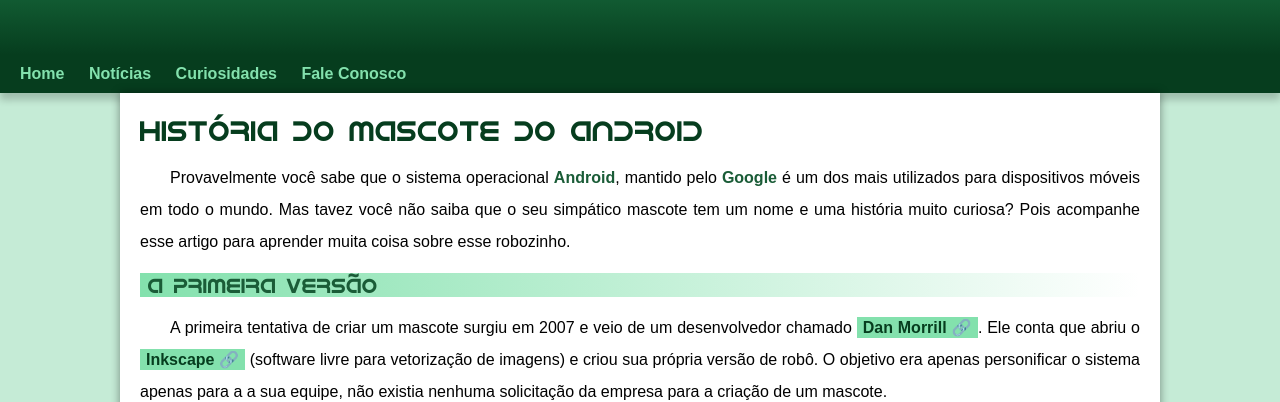
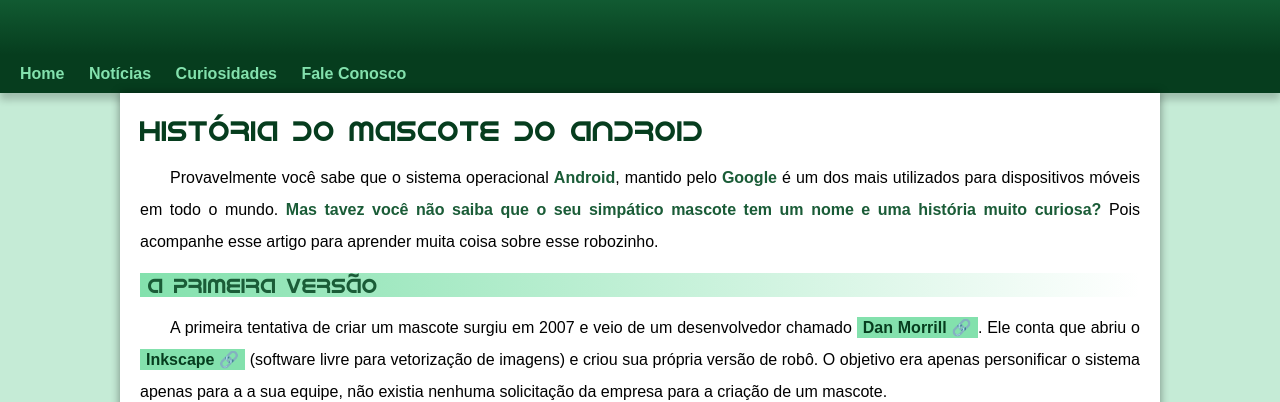
Before and after one commit to mgimenez4/d010-gabarito, a plain HTML site: page android.html in a window 1280 px wide. Shown: the part 145-547 px from the top of the page. Drawn offline with Linux system fonts and the light colour scheme.

Commit message:
Update android.html

```diff
--- a/android.html
+++ b/android.html
@@ -23,7 +23,7 @@
         <article>
             <h1>História do Mascote do Android</h1>
 
-            <p>Provavelmente você sabe que o sistema operacional <strong>Android</strong>, mantido pelo <strong>Google</strong> é um dos mais utilizados para dispositivos móveis em todo o mundo. Mas tavez você não saiba que o seu simpático mascote tem um nome e uma história muito curiosa? Pois acompanhe esse artigo para aprender muita coisa sobre esse robozinho.</p>
+            <p>Provavelmente você sabe que o sistema operacional <strong>Android</strong>, mantido pelo <strong>Google</strong> é um dos mais utilizados para dispositivos móveis em todo o mundo. <strong>Mas tavez você não saiba que o seu simpático mascote tem um nome e uma história muito curiosa?</strong> Pois acompanhe esse artigo para aprender muita coisa sobre esse robozinho.</p>
 
             <h2>A primeira versão</h2>
 
```
